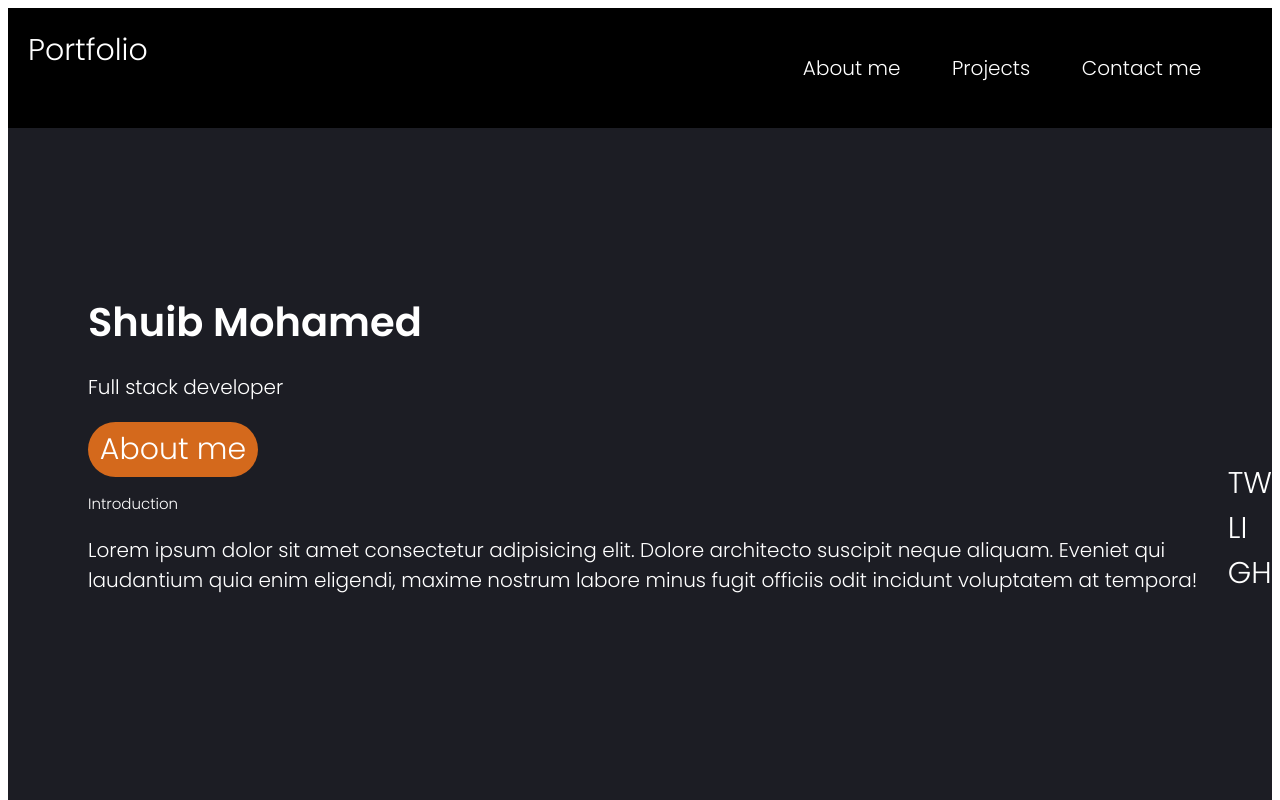
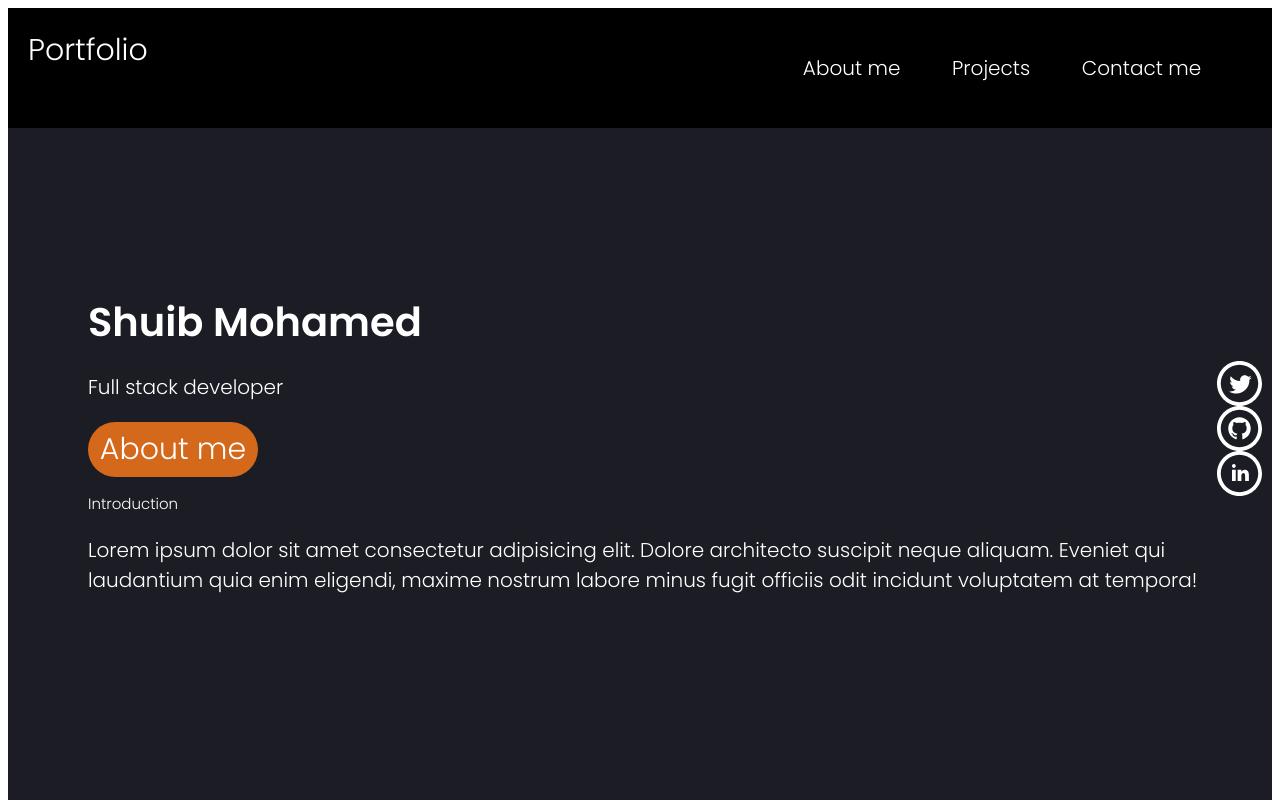
Before and after one commit to Shuaib-web/My-Portfolio, a plain HTML site: page index.html in a window 1280 px wide. Shown: the top 800 px of the page. Drawn offline with Linux system fonts and the light colour scheme.

Commit message:
Social media icon images

```diff
--- a/index.html
+++ b/index.html
@@ -28,9 +28,15 @@
             <p>Lorem ipsum dolor sit amet consectetur adipisicing elit. Dolore architecto suscipit neque aliquam. Eveniet qui laudantium quia enim eligendi, maxime nostrum labore minus fugit officiis odit incidunt voluptatem at tempora!</p>
         </div>
         <div class="socials">
-            <div>TW</div>
-            <div>LI</div>
-            <div>GH</div>
+            <div>
+                <svg xmlns="http://www.w3.org/2000/svg" fill ="#ffffff" width="45" height="45" viewBox="0 0 24 24"><path d="M12 2c5.514 0 10 4.486 10 10s-4.486 10-10 10-10-4.486-10-10 4.486-10 10-10zm0-2c-6.627 0-12 5.373-12 12s5.373 12 12 12 12-5.373 12-12-5.373-12-12-12zm6.5 8.778c-.441.196-.916.328-1.414.388.509-.305.898-.787 1.083-1.362-.476.282-1.003.487-1.564.597-.448-.479-1.089-.778-1.796-.778-1.59 0-2.758 1.483-2.399 3.023-2.045-.103-3.86-1.083-5.074-2.572-.645 1.106-.334 2.554.762 3.287-.403-.013-.782-.124-1.114-.308-.027 1.14.791 2.207 1.975 2.445-.346.094-.726.116-1.112.042.313.978 1.224 1.689 2.3 1.709-1.037.812-2.34 1.175-3.647 1.021 1.09.699 2.383 1.106 3.773 1.106 4.572 0 7.154-3.861 6.998-7.324.482-.346.899-.78 1.229-1.274z"/></svg>
+            </div>
+            <div>
+                <svg xmlns="http://www.w3.org/2000/svg" fill ="#ffffff" width="45" height="45" viewBox="0 0 24 24"><path d="M12 2c5.514 0 10 4.486 10 10s-4.486 10-10 10-10-4.486-10-10 4.486-10 10-10zm0-2c-6.627 0-12 5.373-12 12s5.373 12 12 12 12-5.373 12-12-5.373-12-12-12zm0 6c-3.313 0-6 2.686-6 6 0 2.651 1.719 4.9 4.104 5.693.3.056.396-.13.396-.289v-1.117c-1.669.363-2.017-.707-2.017-.707-.272-.693-.666-.878-.666-.878-.544-.373.041-.365.041-.365.603.042.92.619.92.619.535.917 1.403.652 1.746.499.054-.388.209-.652.381-.802-1.333-.152-2.733-.667-2.733-2.965 0-.655.234-1.19.618-1.61-.062-.153-.268-.764.058-1.59 0 0 .504-.161 1.65.615.479-.133.992-.199 1.502-.202.51.002 1.023.069 1.503.202 1.146-.776 1.648-.615 1.648-.615.327.826.121 1.437.06 1.588.385.42.617.955.617 1.61 0 2.305-1.404 2.812-2.74 2.96.216.186.412.551.412 1.111v1.646c0 .16.096.347.4.288 2.383-.793 4.1-3.041 4.1-5.691 0-3.314-2.687-6-6-6z"/></svg>
+            </div>
+            <div>
+                <svg xmlns="http://www.w3.org/2000/svg" fill ="#ffffff" width="45" height="45" viewBox="0 0 24 24"><path d="M12 2c5.514 0 10 4.486 10 10s-4.486 10-10 10-10-4.486-10-10 4.486-10 10-10zm0-2c-6.627 0-12 5.373-12 12s5.373 12 12 12 12-5.373 12-12-5.373-12-12-12zm-2 8c0 .557-.447 1.008-1 1.008s-1-.45-1-1.008c0-.557.447-1.008 1-1.008s1 .452 1 1.008zm0 2h-2v6h2v-6zm3 0h-2v6h2v-2.861c0-1.722 2.002-1.881 2.002 0v2.861h1.998v-3.359c0-3.284-3.128-3.164-4-1.548v-1.093z"/></svg>
+            </div>
         </div>
     </div>
     </section>
--- a/style.css
+++ b/style.css
@@ -83,3 +83,8 @@ p {
     background-color: #3d3c42;
     color: #808080;
 }
+
+.socials {
+    padding-bottom: 200px;
+    margin-right: 10px;
+}
```
